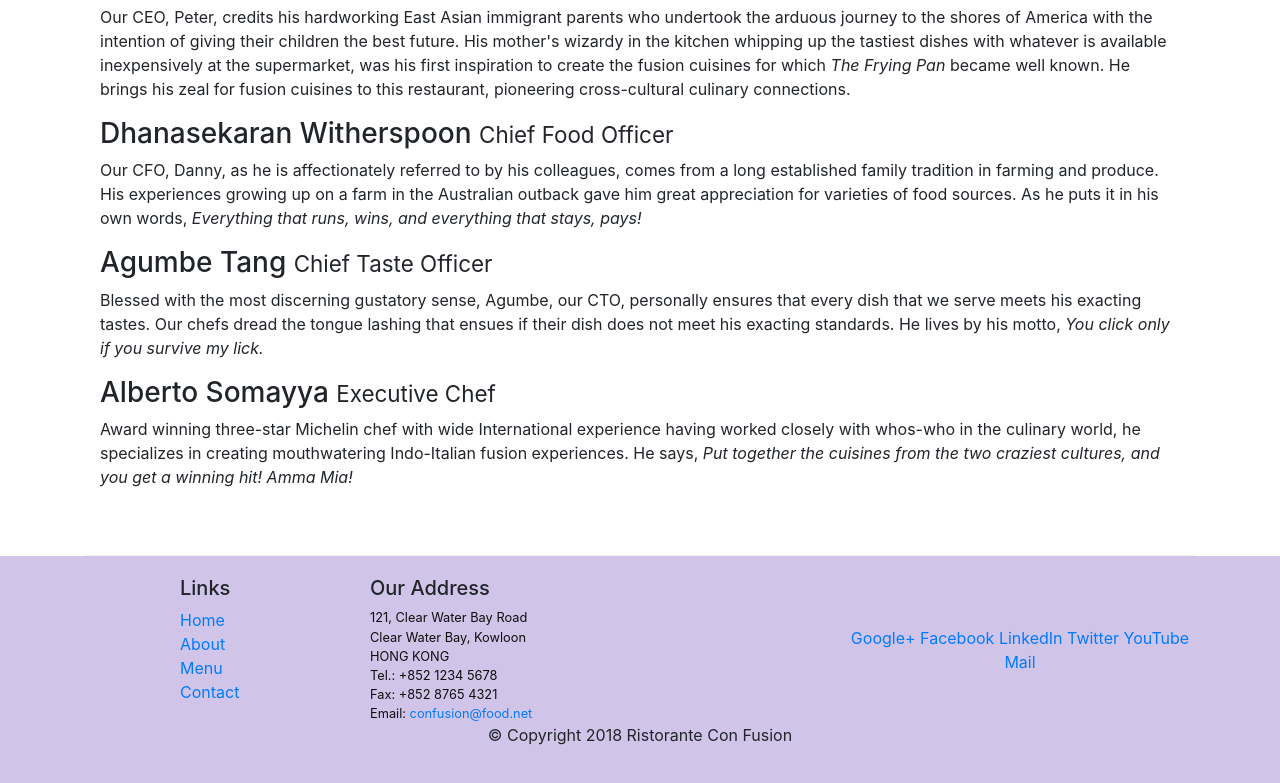
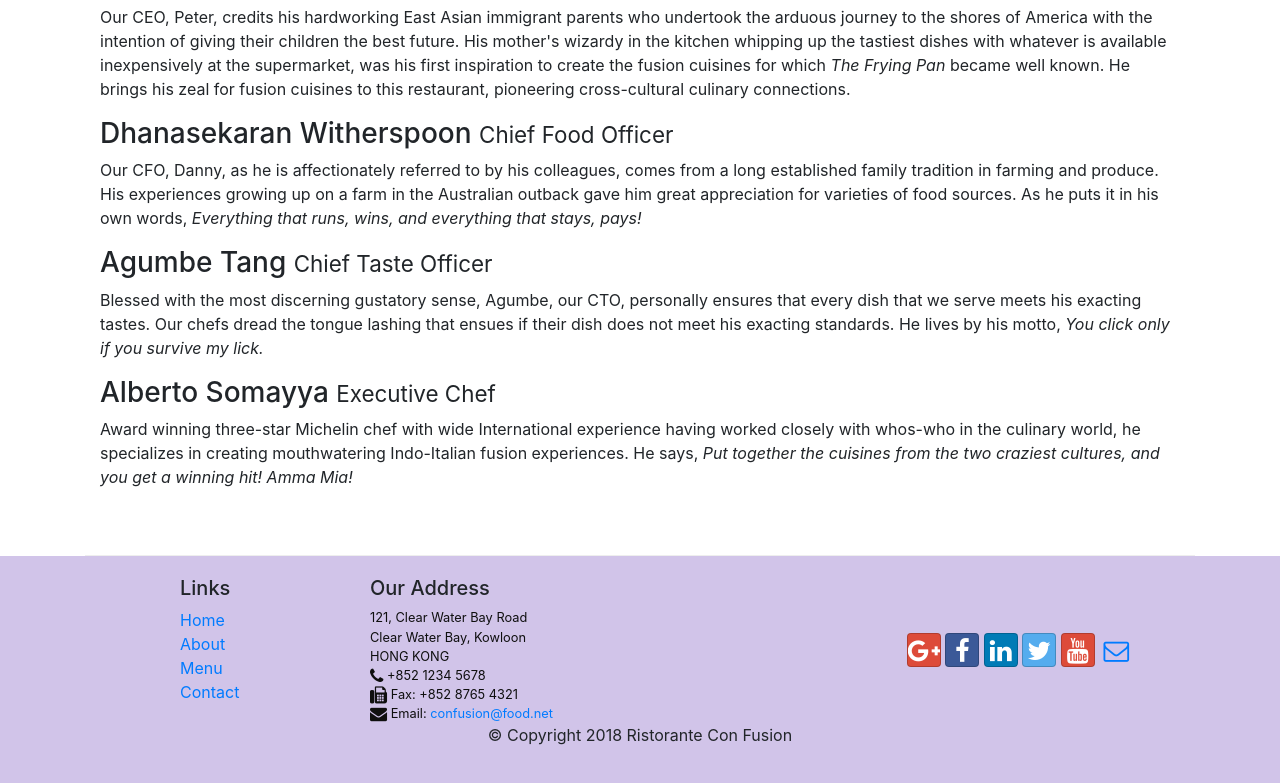
Before and after one commit to alanalgolden/Bootstrap4Learning, a website: page conFusion/aboutus.html in a window 1280 px wide. Shown: the part 998-1781 px from the top of the page. Drawn offline with nearby package versions, Linux system fonts and the light colour scheme.

Commit message:
icon fonts

```diff
--- a/conFusion/aboutus.html
+++ b/conFusion/aboutus.html
@@ -7,7 +7,11 @@
     <meta http-equiv="x-ua-compatible" content="ie=edge">
 
     <link rel="stylesheet" href="node_modules/bootstrap/dist/css/bootstrap.min.css">
+    <link rel="stylesheet" href="node_modules/font-awesome/css/font-awesome.min.css">
+    <link rel="stylesheet" href="node_modules/bootstrap-social/bootstrap-social.css">
     <link rel="stylesheet" href="css/styles.css">
+
+
     <title>Ristorante Con Fusion: About Us</title>
 </head>
 
@@ -25,10 +29,10 @@
 
             <div class="collapse navbar-collapse" id="Navbar">
                 <ul class="navbar-nav mr-auto">
-                    <li class="nav-item"><a class="nav-link" href="./index.html">Home</a></li>
-                    <li class="nav-item active"><a class="nav-link" href="./aboutus.html">About</a></li>
-                    <li class="nav-item"><a class="nav-link" href="index.html">Menu</a></li>
-                    <li class="nav-item"><a class="nav-link" href="index.html">Contact</a></li>
+                    <li class="nav-item"><a class="nav-link" href="./index.html"><span class="fa fa-home fa-lg"></span> Home</a></li>
+                    <li class="nav-item active"><a class="nav-link" href="./aboutus.html"><span class="fa fa-info fa-lg"></span> About</a></li>
+                    <li class="nav-item"><a class="nav-link" href="index.html"><span class="fa fa-list fa-lg"></span> Menu</a></li>
+                    <li class="nav-item"><a class="nav-link" href="index.html"><span class="fa fa-address-card fa-lg"></span> Contact</a></li>
                 </ul>
             </div>
         </div>
@@ -104,19 +108,19 @@
 		              121, Clear Water Bay Road<br>
 		              Clear Water Bay, Kowloon<br>
 		              HONG KONG<br>
-		              Tel.: +852 1234 5678<br>
-		              Fax: +852 8765 4321<br>
-		              Email: <a href="mailto:confusion@food.net">confusion@food.net</a>
+		              <i class="fa fa-phone fa-lg"></i> +852 1234 5678<br>
+		              <i class="fa fa-fax fa-lg"></i> Fax: +852 8765 4321<br>
+		              <i class="fa fa-envelope fa-lg"></i> Email: <a href="mailto:confusion@food.net">confusion@food.net</a>
 		           </address>
                 </div>
                 <div class="col-12 col-sm-4 align-self-center">
                     <div class="text-center">
-                        <a href="http://google.com/+">Google+</a>
-                        <a href="http://www.facebook.com/profile.php?id=">Facebook</a>
-                        <a href="http://www.linkedin.com/in/">LinkedIn</a>
-                        <a href="http://twitter.com/">Twitter</a>
-                        <a href="http://youtube.com/">YouTube</a>
-                        <a href="mailto:">Mail</a>
+                        <a class="btn btn-social-icon btn-google" href="http://google.com/+"><i class="fa fa-google-plus fa-lg"></i></a>
+                        <a class="btn btn-social-icon btn-facebook" href="http://www.facebook.com/profile.php?id="><i class="fa fa-facebook fa-lg"></i></a>
+                        <a class="btn btn-social-icon btn-linkedin" href="http://www.linkedin.com/in/"><i class="fa fa-linkedin fa-lg"></i></a>
+                        <a class="btn btn-social-icon btn-twitter" href="http://twitter.com/"><i class="fa fa-twitter fa-lg"></i></a>
+                        <a class="btn btn-social-icon btn-google" href="http://youtube.com/"><i class="fa fa-youtube fa-lg"></i></a>
+                        <a class="btn btn-social-icon" href="mailto:"><i class="fa fa-envelope-o fa-lg"></i></a>
                     </div>
                 </div>
            </div>
--- a/conFusion/package.json
+++ b/conFusion/package.json
@@ -15,6 +15,8 @@
   },
   "dependencies": {
     "bootstrap": "^4.0.0",
+    "bootstrap-social": "^5.1.1",
+    "font-awesome": "^4.7.0",
     "jquery": "^3.3.1",
     "popper.js": "^1.12.9"
   }
```
Also changed, not shown: conFusion/index.html (+17 -13 lines), 1 other file.
